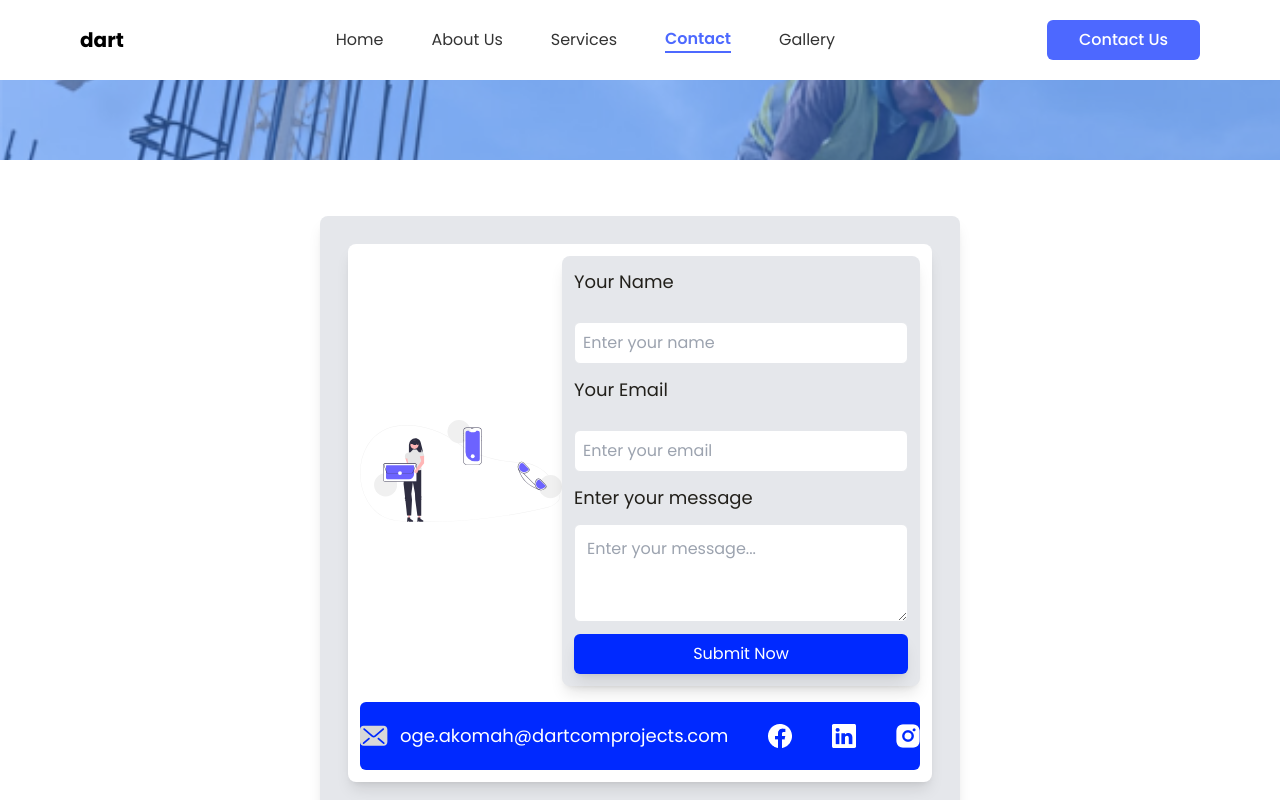
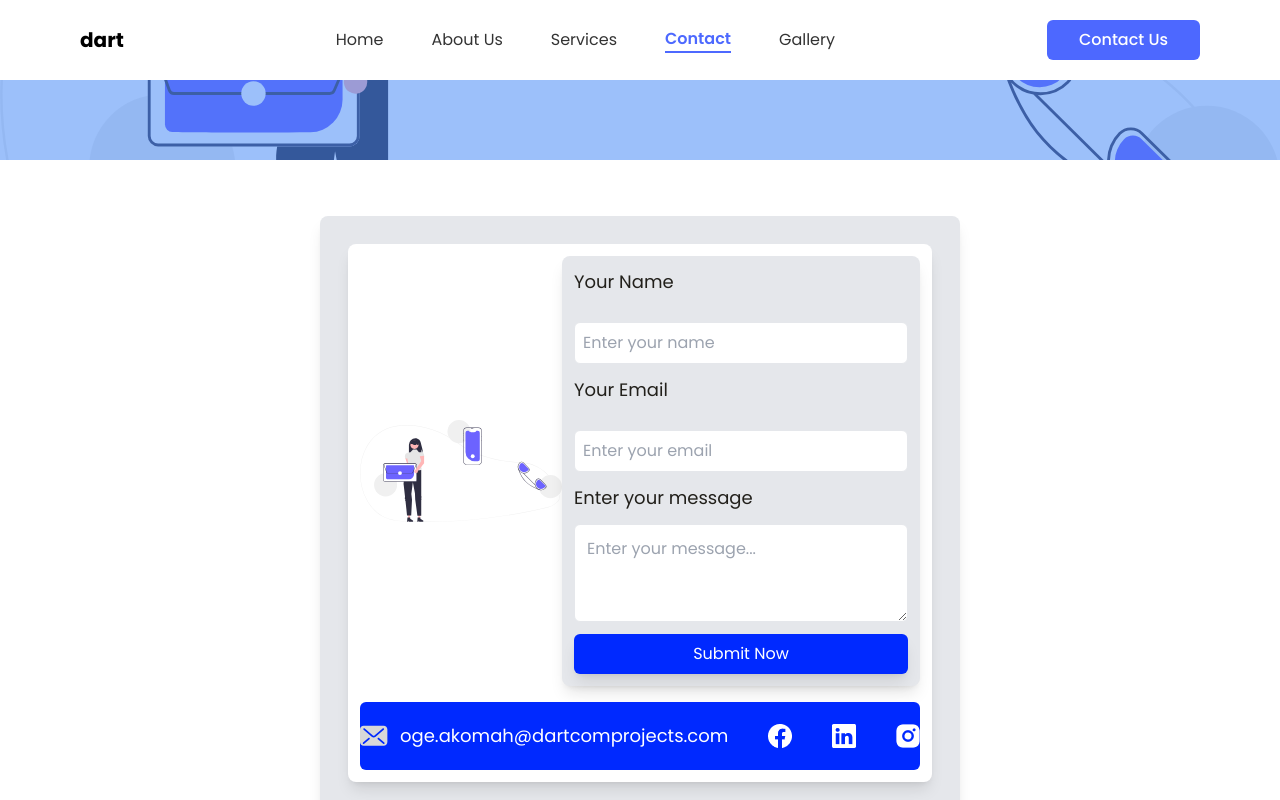
Before and after one commit to HaleTech-Services/-dartcom-, a React (Vite) app in the folder client/: page /contact in a window 1280 px wide. Shown: the top 800 px of the page. Built offline with nearby package versions, Linux system fonts and the light colour scheme.

Commit message:
Resolved Conflicts

```diff
--- a/client/src/routes/Contact.jsx
+++ b/client/src/routes/Contact.jsx
@@ -2,7 +2,6 @@ import React, { useState } from "react";
 import Navbar from "../components/Navbar";
 import Footer from "../components/Footer";
 import contact_icon from "../assets/undraw_contact_us_re_4qqt.svg";
-import visionImage from "../assets/vision.png";
 import facebook from "../assets/facebook.png";
 import pinterest from "../assets/pinterest.png";
 import linkedin from "../assets/linkedin.png";
@@ -27,7 +26,7 @@ const Contact = () => {
         <section className="w-full max-h-[10rem] overflow-hidden relative flex justify-center items-center">
           <div className="w-full h-full absolute top-0 bottom-0 left-0 right-0 bg-blue-500 opacity-50 flex justify-center items-center">
           </div>
-          <img src={visionImage} alt="" className="w-full h-auto object-cover" />
+          <img src={contact_icon} alt="" className="w-full h-auto object-cover" />
         </section>
 
         <div className="flex items-center justify-center gap-10 bg-gray-200 p-7 pb-10 rounded-lg shadow-lg my-14 mx-auto sm:w-full md:w-3/4 lg:w-1/2">
```
